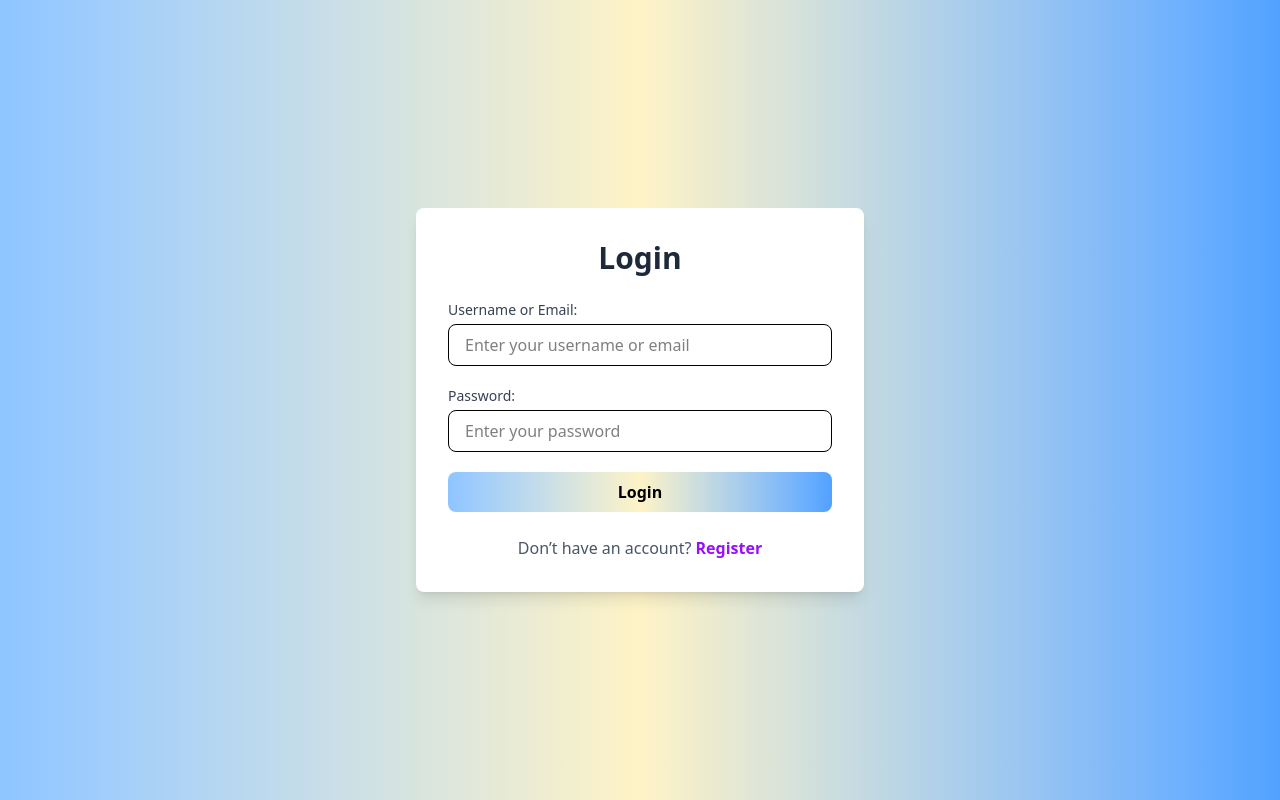
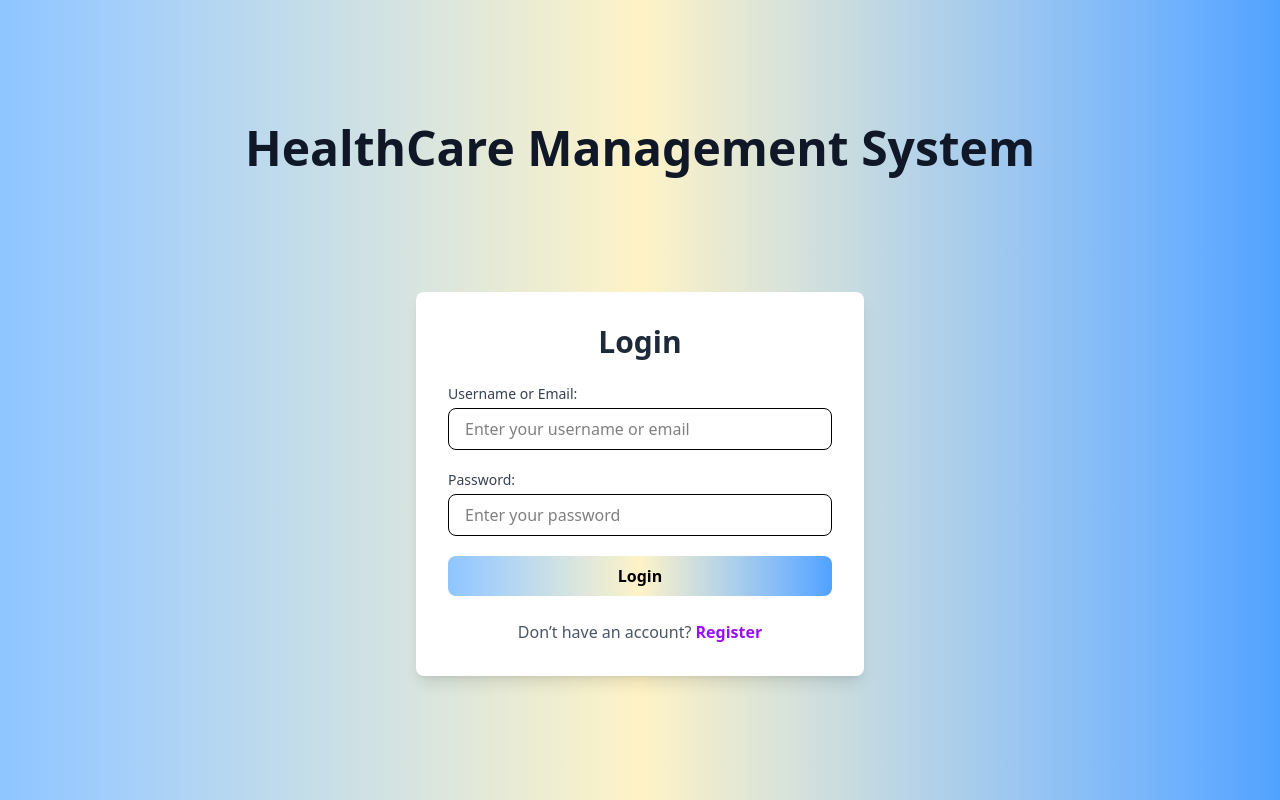
Before and after one commit to ronithraj85/healthcare-app-ui, a React (Vite) app in the folder healthcare-ui/: page / in a window 1280 px wide. Built offline with nearby package versions, Linux system fonts and the light colour scheme.

Commit message:
Changes after vercel deployments.

```diff
--- a/healthcare-ui/src/components/Login.tsx
+++ b/healthcare-ui/src/components/Login.tsx
@@ -8,6 +8,7 @@
   const [password, setPassword] = useState("");
   const navigate = useNavigate();
   const [error, setError] = useState<string | null>(null);
+
   const handleLogin = async (e: React.FormEvent) => {
     e.preventDefault();
     console.log("Login with:", { usernameOrEmail, password });
@@ -26,7 +27,12 @@
 
   return (
     <>
-      <div className="min-h-screen flex items-center justify-center bg-gradient-to-r from-blue-300 via-amber-100 to-blue-400">
+      <div className="min-h-screen flex flex-col items-center justify-center bg-gradient-to-r from-blue-300 via-amber-100 to-blue-400">
+        {/* Header */}
+        <h1 className="text-5xl font-extrabold text-gray-900 mb-30">
+          HealthCare Management System
+        </h1>
+
         <div className="bg-white shadow-lg rounded-lg w-full max-w-md p-8">
           <h2 className="text-3xl font-bold text-center text-gray-800 mb-6">
             Login
--- a/healthcare-ui/src/components/Patients/AddPatient.tsx
+++ b/healthcare-ui/src/components/Patients/AddPatient.tsx
@@ -4,7 +4,7 @@
 import "react-datepicker/dist/react-datepicker.css";
 import { format } from "date-fns";
 
-const AddPatient = () => {
+const AddPatient = ({ refreshCall }) => {
   const [form, setForm] = useState({
     name: "",
     mobile: "",
@@ -25,8 +25,8 @@
       setPatientAdded(`Patient added successfully!`);
       setTimeout(() => {
         setPatientAdded("");
-        window.location.reload();
       }, 3000);
+      refreshCall();
     } catch {
       console.log("Adding patient failed. Please try again after sometime!");
     }
--- a/healthcare-ui/src/components/Patients/PatientsPage.tsx
+++ b/healthcare-ui/src/components/Patients/PatientsPage.tsx
@@ -13,7 +13,6 @@
     useState<PatientResponseDto | null>(null);
   const [formData, setFormData] = useState<Partial<PatientResponseDto>>({});
 
-  useEffect(() => {
   const fetchPatients = async () => {
     try {
       const pats = await getPatients();
@@ -23,6 +22,8 @@
       console.log("Error in patients main while fetch the patients-", err);
     }
   };
+
+  useEffect(() => {
     fetchPatients();
   }, []);
 
@@ -135,7 +136,7 @@
             )}
           </tbody>
         </table>
-        {addPatient && <AddPatient />}
+        {addPatient && <AddPatient refreshCall={fetchPatients} />}
         {editingPatient && (
           <div className="mt-6 p-4 border rounded bg-gray-50">
             <h3 className="text-lg font-semibold mb-4">Edit Patient</h3>
--- a/healthcare-ui/src/components/Users/AddAdminPage.tsx
+++ b/healthcare-ui/src/components/Users/AddAdminPage.tsx
@@ -31,7 +31,6 @@
       setAdminaddedMessage(`User added successfully!`);
       setTimeout(() => {
         setAdminaddedMessage("");
-        window.location.reload();
       }, 3000);
     } catch {
       console.log("Adding user failed. Please try again after sometime!");
```
Also changed, not shown: healthcare-ui/src/App.tsx (+0 -9 lines). Lines whose indentation alone changed are shown as unchanged.
